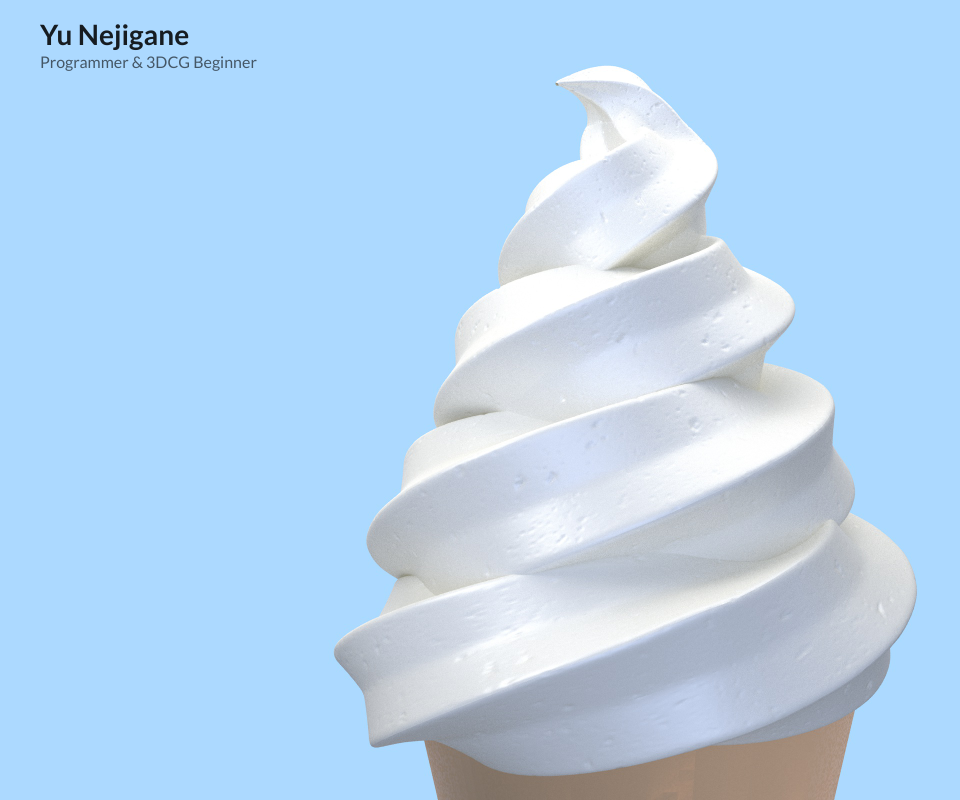
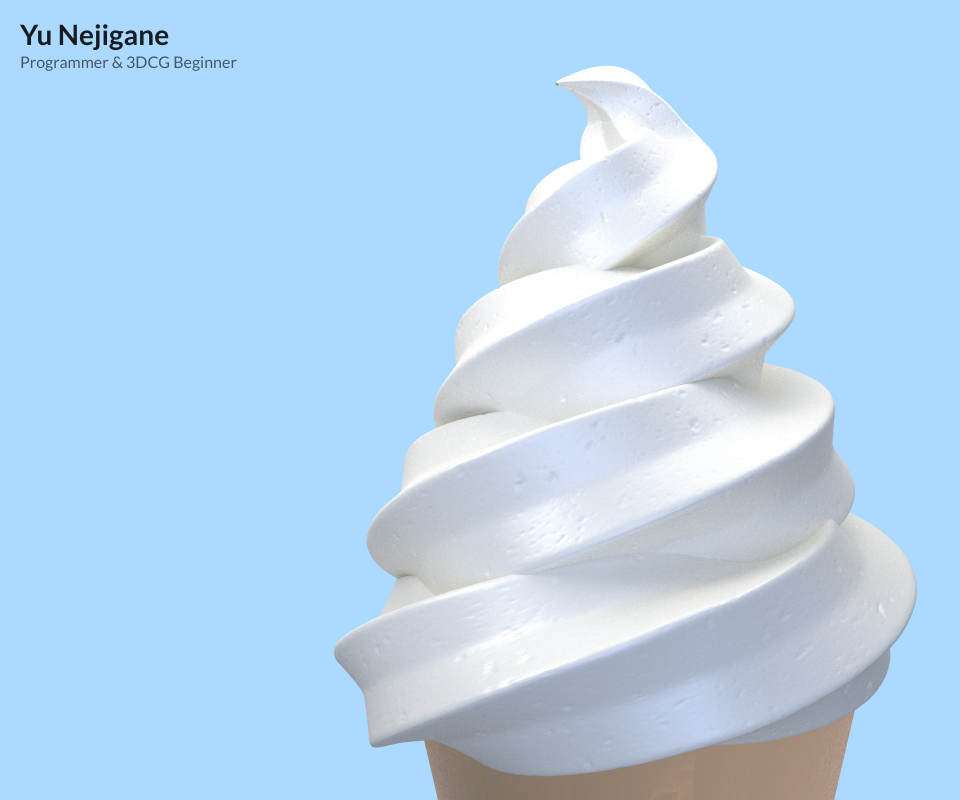
Before and after one commit to nejigane/nejigane.github.com, a plain HTML site: page index.html in a window 1280 px wide. Shown: the whole page, without its empty margins (0-960 px from the left). Drawn offline with nearby package versions, Linux system fonts and the light colour scheme.

Commit message:
Fix padding

```diff
--- a/index.html
+++ b/index.html
@@ -37,7 +37,7 @@
   </head>
   <body>
     <div class="background">
-      <div class="ui container text" style="padding: 20px 40px; float: left;">
+      <div class="ui container text" style="padding: 20px 20px; float: left;">
         <h1 class="ui header">
 	      <div class="content">
 	        Yu Nejigane
```
